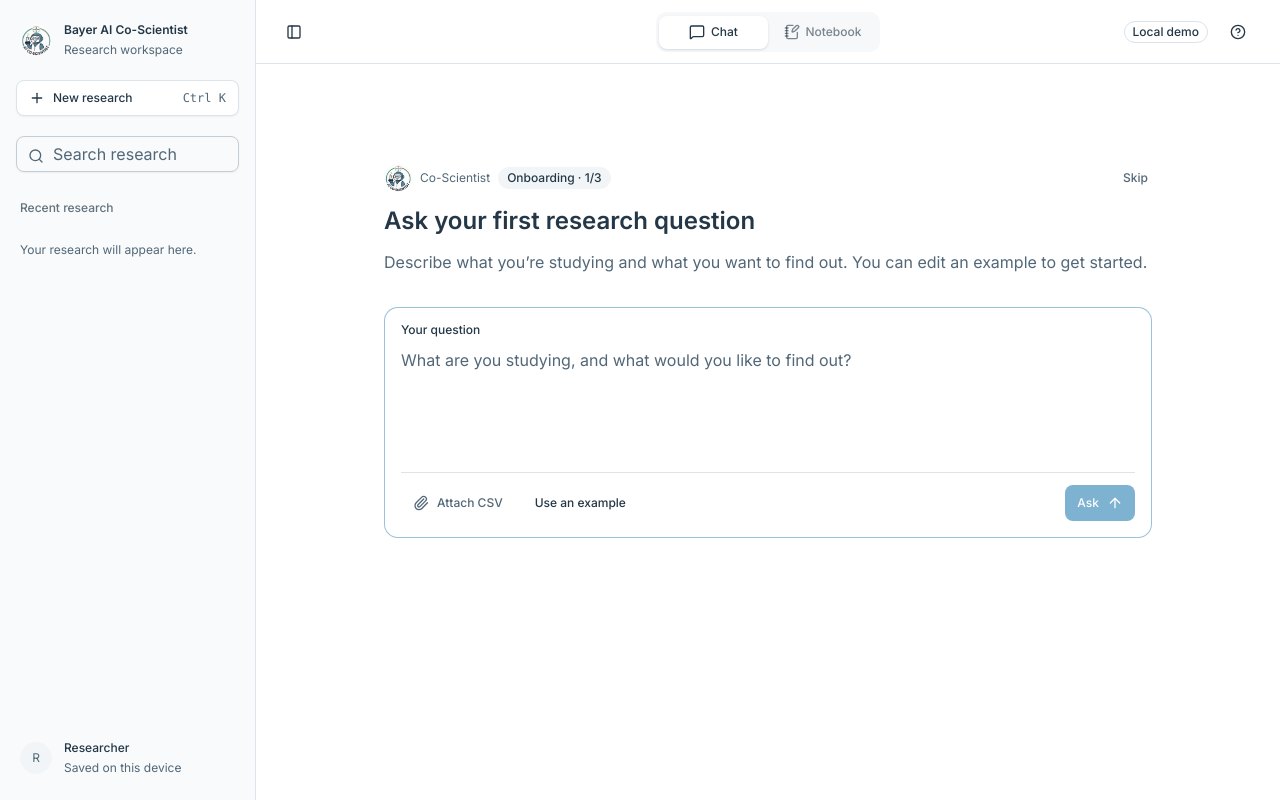
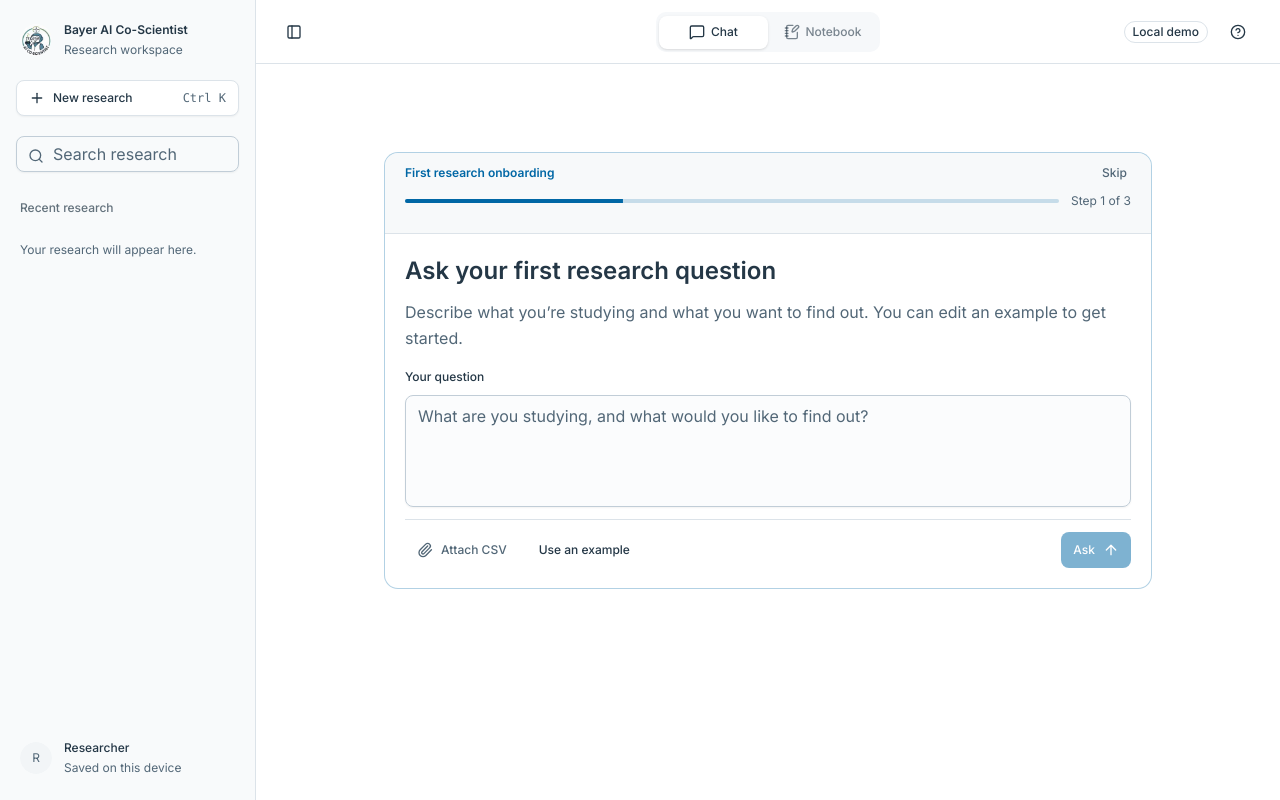
Before and after one commit to digitalklondike/co-scientist, a React (Vite) app: page / in a window 1280 px wide. Built offline with nearby package versions, Linux system fonts and the light colour scheme.

Commit message:
Make onboarding distinct with a shared framed task area

```diff
--- a/src/App.jsx
+++ b/src/App.jsx
@@ -223,18 +223,21 @@
             ? "Open a paper below to inspect its methods and experimental model."
             : "Open Sources used below, then choose a paper to see the original study."
         : "Save this answer with its sources to Notebook so you can return to it. This step is optional.";
+  if (!open) return children;
   return (
-    <>
-      {open && (
-        <section
+    <Card
       id={id}
+      role="region"
       aria-label="Research onboarding"
       aria-labelledby={`${id}-title`}
       aria-describedby={`${id}-description`}
-          className="mb-5 basis-full scroll-mt-24 space-y-3 py-3"
-        >
+      className="w-full basis-full scroll-mt-24 gap-0 overflow-hidden border-primary/30 py-0 shadow-none"
+    >
+      <CardHeader className="gap-3 border-b bg-secondary/60 px-4 py-3 sm:px-5">
         <div className="flex items-center justify-between gap-3">
-            <Identity label={`Onboarding · ${step}/3`} />
+          <span className="text-xs font-semibold text-primary">
+            First research onboarding
+          </span>
           <Button
             variant="ghost"
             size="sm"
@@ -245,6 +248,23 @@
             {saved ? "Finish" : "Skip"}
           </Button>
         </div>
+        <div className="flex items-center gap-3">
+          <Progress
+            className="h-1 flex-1"
+            value={saved ? 100 : (step / 3) * 100}
+            aria-label="Onboarding stage"
+            aria-valuetext={saved ? "Onboarding complete" : `Step ${step} of 3`}
+          />
+          <span
+            className="whitespace-nowrap text-xs text-muted-foreground"
+            aria-live="polite"
+          >
+            {saved ? "Complete" : `Step ${step} of 3`}
+          </span>
+        </div>
+      </CardHeader>
+      <CardContent className="space-y-5 p-4 sm:p-5">
+        <div className="space-y-3">
           <h2
             id={`${id}-title`}
             className="text-xl font-semibold leading-snug"
@@ -259,10 +279,10 @@
           >
             {description}
           </p>
-        </section>
-      )}
+        </div>
         {children}
-    </>
+      </CardContent>
+    </Card>
   );
 }
 
@@ -893,17 +913,23 @@
                   onFinish={finishGuidance}
                 >
                   <form
-                    className={cn(
-                      "space-y-3 rounded-xl border bg-background p-4 transition-colors focus-within:border-primary",
-                      firstQuestion && !task && "border-primary/40",
-                    )}
+                    className={
+                      firstQuestion && !task
+                        ? "space-y-3"
+                        : "space-y-3 rounded-xl border bg-background p-4 transition-colors focus-within:border-primary"
+                    }
                     onSubmit={submit}
                   >
                     <Label htmlFor="question">Your question</Label>
                     <Textarea
                       id="question"
                       ref={input}
-                      className="min-h-28 resize-none rounded-none border-0 bg-transparent p-0 text-base shadow-none focus-visible:ring-0"
+                      className={cn(
+                        "min-h-28 resize-none text-base",
+                        firstQuestion && !task
+                          ? "bg-muted/40"
+                          : "rounded-none border-0 bg-transparent p-0 shadow-none focus-visible:ring-0",
+                      )}
                       aria-describedby={
                         firstQuestion && !task
                           ? "research-guide-1-description"
```
Also changed, not shown: 2 other files (tests, documents, lock files or other folders). Lines whose indentation alone changed are shown as unchanged.
